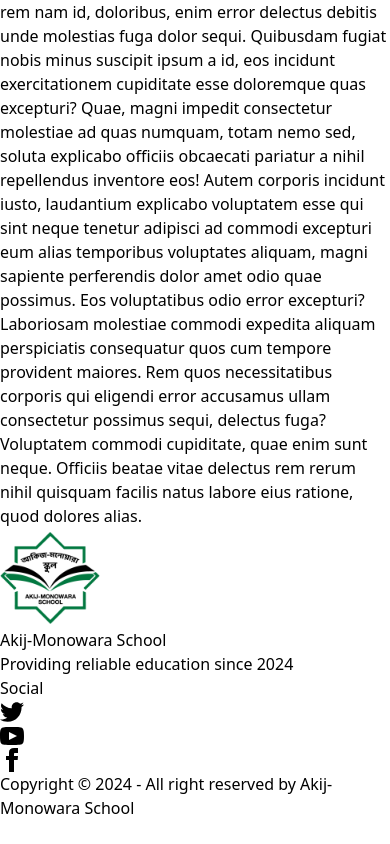
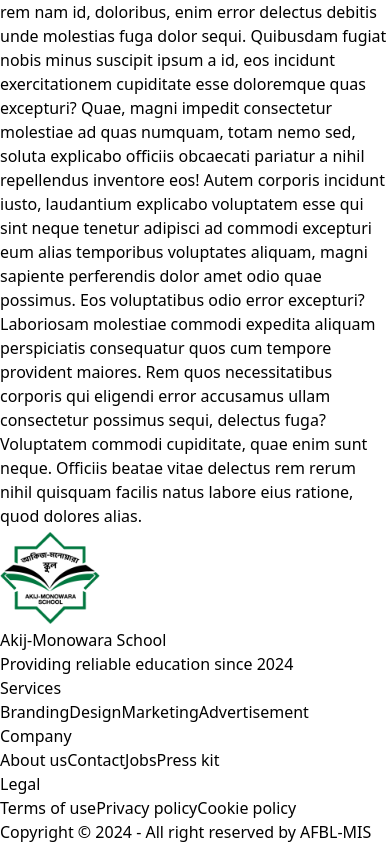
Before and after one commit to sujoykarnel/AkijMonowaraSchool, a React (Vite) app: page / in a window 390 px wide. Shown: the part 1594-2438 px from the top of the page. Before the commit the page ends 2414 px from the top, so only its background shows below. Built offline with nearby package versions, Linux system fonts and the light colour scheme.

Commit message:
Contact done

```diff
--- a/package.json
+++ b/package.json
@@ -14,6 +14,7 @@
     "match-sorter": "^8.0.0",
     "react": "^18.3.1",
     "react-dom": "^18.3.1",
+    "react-icons": "^5.3.0",
     "react-router-dom": "^6.28.0",
     "sort-by": "^1.2.0",
     "swiper": "^11.1.14"
--- /dev/null
+++ b/src/Pages/Contact/Address/Address.jsx
@@ -0,0 +1,49 @@
+import SectionTitle from "../../../components/SectionTitle/SectionTitle";
+import {
+  FaPhoneVolume,
+  FaSquareFacebook,
+  FaLocationDot,
+} from "react-icons/fa6";
+import { GiRotaryPhone } from "react-icons/gi";
+import { MdEmail } from "react-icons/md";
+
+
+const Address = () => {
+  return (
+    <div>
+      <SectionTitle heading={"Address and Campus"} />
+      <div className="md:flex md:columns-2 justify-center gap-4">
+        <div className="w-full md:justify-items-center">
+          <div>
+            <h2 className="text-2xl font-bold">
+              {" "}
+              <FaLocationDot className="inline" /> Campus-1
+            </h2>
+            <p>Akij Food & Beverage Ltd. Compound</p>
+            <p>Barobaria, Dhamrai, Dhaka</p>
+          </div>
+        </div>
+        <div className="w-full md:justify-items-center">
+          <div>
+            <h2 className="text-2xl font-bold">Contact</h2>
+            <p>
+              <FaPhoneVolume className="inline" /> Mobile No: +8801733190417
+            </p>
+            <p>
+              <GiRotaryPhone className="inline" /> Hotline No: +8801313014644
+            </p>
+            <p>
+              <MdEmail className="inline" /> Email: ams@akijfood.com
+            </p>
+            <p>
+              <FaSquareFacebook className="inline" /> Facebook: Akij-Monowara
+              School
+            </p>
+          </div>
+        </div>
+      </div>
+    </div>
+  );
+};
+
+export default Address;
--- /dev/null
+++ b/src/Pages/Contact/Contact/Contact.jsx
@@ -0,0 +1,13 @@
+import Address from "../Address/Address";
+import Map from "../Map/Map";
+
+const Contact = () => {
+  return (
+    <div>
+          <Map />
+          <Address/>
+    </div>
+  );
+};
+
+export default Contact;
--- /dev/null
+++ b/src/Pages/Contact/Map/Map.jsx
@@ -0,0 +1,20 @@
+import SectionTitle from "../../../components/SectionTitle/SectionTitle";
+
+const Map = () => {
+  return (
+    <div>
+      <SectionTitle heading={"Find us in map"} />
+      <div>
+        <iframe
+          src="https://www.google.com/maps/embed?pb=!1m17!1m12!1m3!1d729.2265286085723!2d90.06939494281079!3d23.910088636953823!2m3!1f0!2f0!3f0!3m2!1i1024!2i768!4f13.1!3m2!1m1!2zMjPCsDU0JzM2LjUiTiA5MMKwMDQnMTAuNiJF!5e1!3m2!1sen!2sbd!4v1731821871791!5m2!1sen!2sbd"
+          width="100%"
+          height="500"
+          allowfullscreen
+          referrerPolicy="no-referrer-when-downgrade"
+        ></iframe>
+      </div>
+    </div>
+  );
+};
+
+export default Map;
--- a/src/Pages/Shared/Footer/Footer.jsx
+++ b/src/Pages/Shared/Footer/Footer.jsx
@@ -3,7 +3,7 @@ import logo from "../../../assets/LOGO.png";
 const Footer = () => {
   return (
     <div>
-      <footer className="footer bg-green-600 text-neutral-content p-10">
+      <footer className="footer bg-green-600 text-black p-10">
         <aside>
           <img width={100} src={logo} alt="" />
           <p>
@@ -13,49 +13,31 @@ const Footer = () => {
           </p>
         </aside>
         <nav>
-          <h6 className="footer-title">Social</h6>
-          <div className="grid grid-flow-col gap-4">
-            <a>
-              <svg
-                xmlns="http://www.w3.org/2000/svg"
-                width="24"
-                height="24"
-                viewBox="0 0 24 24"
-                className="fill-current"
-              >
-                <path d="M24 4.557c-.883.392-1.832.656-2.828.775 1.017-.609 1.798-1.574 2.165-2.724-.951.564-2.005.974-3.127 1.195-.897-.957-2.178-1.555-3.594-1.555-3.179 0-5.515 2.966-4.797 6.045-4.091-.205-7.719-2.165-10.148-5.144-1.29 2.213-.669 5.108 1.523 6.574-.806-.026-1.566-.247-2.229-.616-.054 2.281 1.581 4.415 3.949 4.89-.693.188-1.452.232-2.224.084.626 1.956 2.444 3.379 4.6 3.419-2.07 1.623-4.678 2.348-7.29 2.04 2.179 1.397 4.768 2.212 7.548 2.212 9.142 0 14.307-7.721 13.995-14.646.962-.695 1.797-1.562 2.457-2.549z"></path>
-              </svg>
-            </a>
-            <a>
-              <svg
-                xmlns="http://www.w3.org/2000/svg"
-                width="24"
-                height="24"
-                viewBox="0 0 24 24"
-                className="fill-current"
-              >
-                <path d="M19.615 3.184c-3.604-.246-11.631-.245-15.23 0-3.897.266-4.356 2.62-4.385 8.816.029 6.185.484 8.549 4.385 8.816 3.6.245 11.626.246 15.23 0 3.897-.266 4.356-2.62 4.385-8.816-.029-6.185-.484-8.549-4.385-8.816zm-10.615 12.816v-8l8 3.993-8 4.007z"></path>
-              </svg>
-            </a>
-            <a>
-              <svg
-                xmlns="http://www.w3.org/2000/svg"
-                width="24"
-                height="24"
-                viewBox="0 0 24 24"
-                className="fill-current"
-              >
-                <path d="M9 8h-3v4h3v12h5v-12h3.642l.358-4h-4v-1.667c0-.955.192-1.333 1.115-1.333h2.885v-5h-3.808c-3.596 0-5.192 1.583-5.192 4.615v3.385z"></path>
-              </svg>
-            </a>
-          </div>
+          <h6 className="footer-title">Services</h6>
+          <a className="link link-hover">Branding</a>
+          <a className="link link-hover">Design</a>
+          <a className="link link-hover">Marketing</a>
+          <a className="link link-hover">Advertisement</a>
+        </nav>
+        <nav>
+          <h6 className="footer-title">Company</h6>
+          <a className="link link-hover">About us</a>
+          <a className="link link-hover">Contact</a>
+          <a className="link link-hover">Jobs</a>
+          <a className="link link-hover">Press kit</a>
+        </nav>
+        <nav>
+          <h6 className="footer-title">Legal</h6>
+          <a className="link link-hover">Terms of use</a>
+          <a className="link link-hover">Privacy policy</a>
+          <a className="link link-hover">Cookie policy</a>
         </nav>
       </footer>
       <footer className="footer footer-center bg-base-300 text-base-content p-4">
         <aside>
           <p>
             Copyright © {new Date().getFullYear()} - All right reserved by
-            Akij-Monowara School
+            AFBL-MIS
           </p>
         </aside>
       </footer>
--- a/src/Routes/Routes.jsx
+++ b/src/Routes/Routes.jsx
@@ -2,6 +2,7 @@ import { createBrowserRouter } from "react-router-dom";
 import Main from "../Layout/Main";
 import Home from "../Pages/Home/Home/Home";
 import PageNotFound from "../Pages/PageNotFound/PageNotFound";
+import Contact from "../Pages/Contact/Contact/Contact";
 
 export const router = createBrowserRouter([
   {
@@ -13,6 +14,10 @@ export const router = createBrowserRouter([
         path: "/",
         element: <Home />,
       },
+      {
+        path: "/contact",
+        element: <Contact />,
+      },
     ],
   },
 ]);
```
Also changed, not shown: 1 other file (tests, documents, lock files or other folders).
